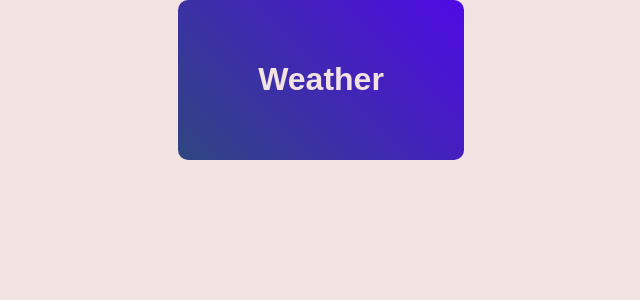
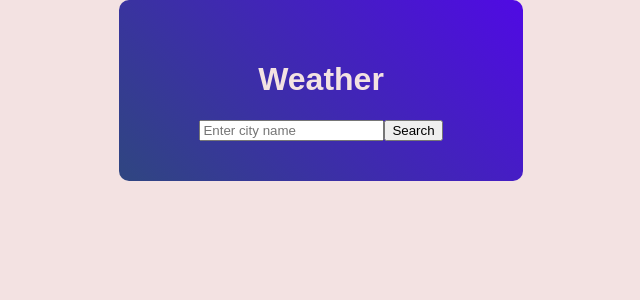
Before and after one commit to LenaM777/weather-app-react, a React (Vite) app: page / in a window 1280 px wide. Shown: the top 300 px of the page, without its empty margins (359-999 px from the left). Built offline with nearby package versions, Linux system fonts and the light colour scheme.

Commit message:
feat: Create SearchBar component with input and button

```diff
--- a/src/App.jsx
+++ b/src/App.jsx
@@ -1,10 +1,12 @@
 import React from "react";
 import "./App.css";
+import SearchBar from "./components/SearchBar/SearchBar";
 
 const App = () => {
   return (
     <div className="app">
       <h1>Weather</h1>
+      <SearchBar />
     </div>
   );
 };
--- /dev/null
+++ b/src/components/SearchBar/SearchBar.jsx
@@ -0,0 +1,14 @@
+import React from "react";
+
+const SearchBar = () => {
+  return (
+    <div className="search-bar">
+      <form>
+        <input type="text" placeholder="Enter city name" />
+        <button type="submit">Search</button>
+      </form>
+    </div>
+  );
+};
+
+export default SearchBar;
```
Also changed, not shown: src/components/SearchBar/SearchBar.css (added).
